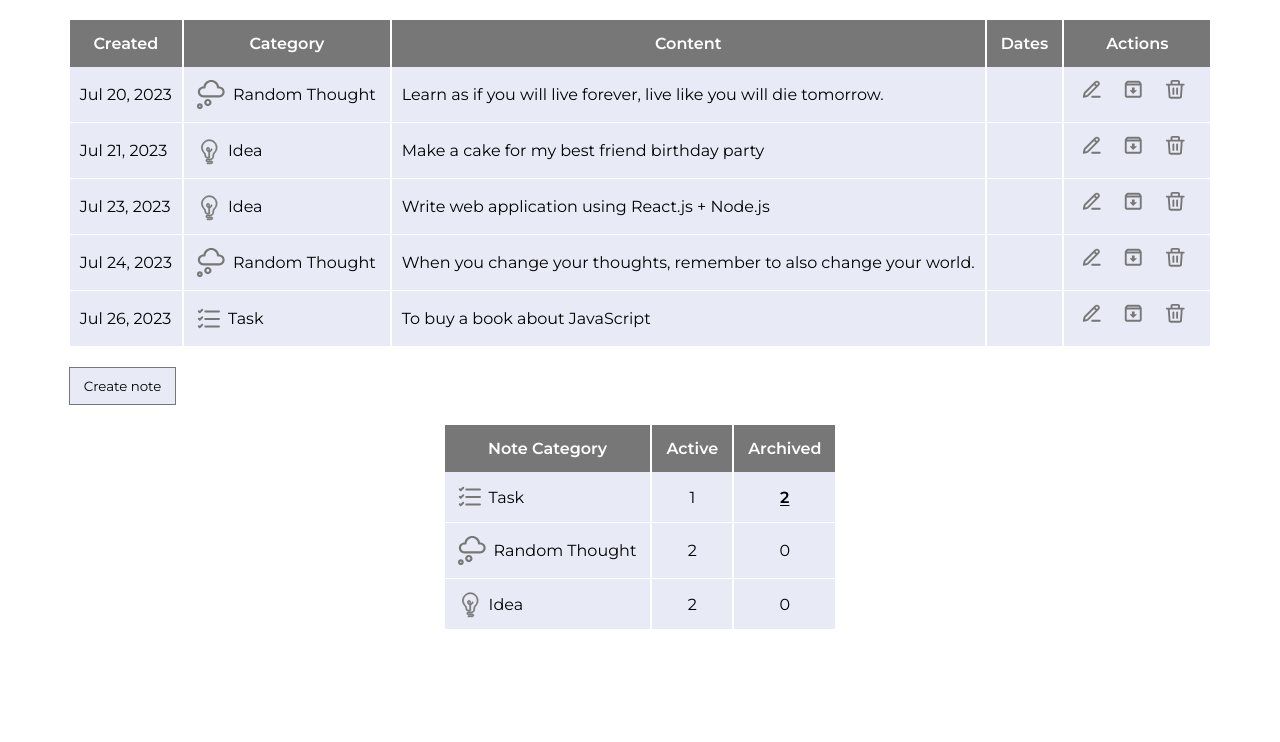
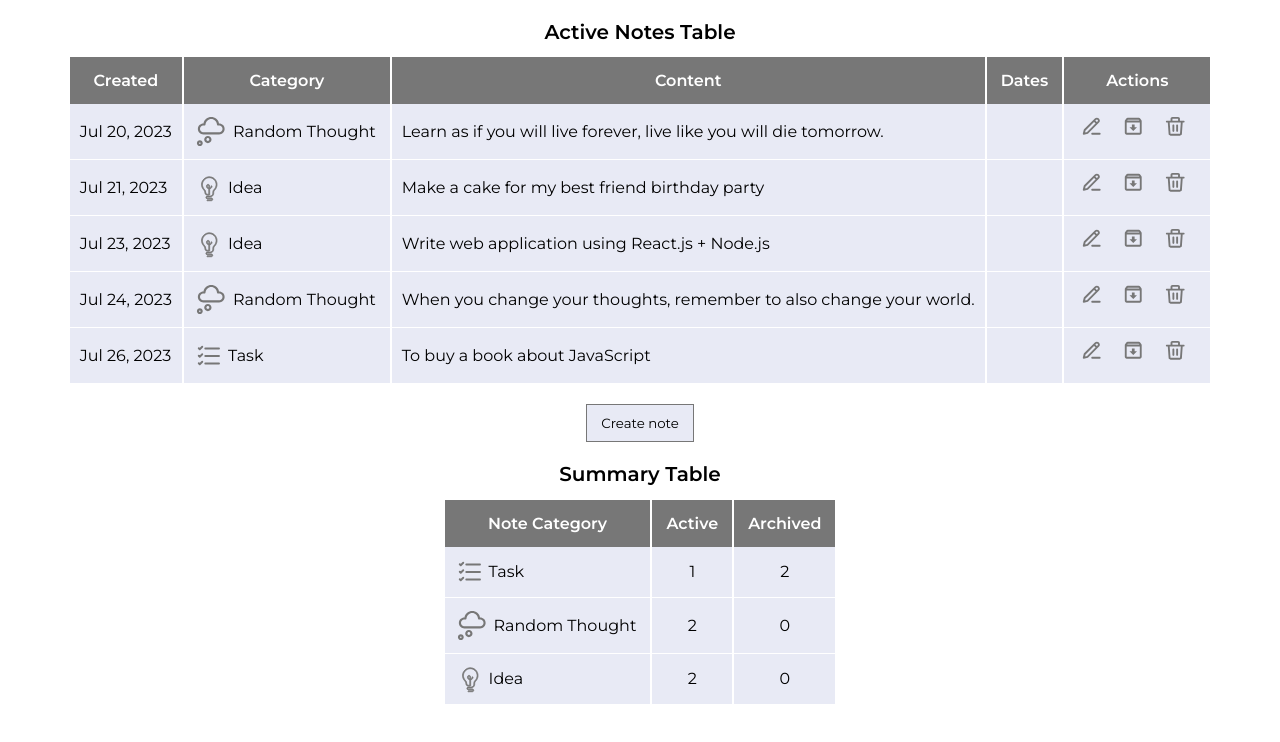
Before and after one commit to yulia-bisyuk/notes-app, a website built with Parcel: page src/index.html in a window 1280 px wide. Built offline with nearby package versions, Linux system fonts and the light colour scheme.

Commit message:
feat: task finished

```diff
--- a/src/index.html
+++ b/src/index.html
@@ -14,6 +14,7 @@
 <body>
   <div class="wrapper">
     <!-- main table -->
+    <h1>Active Notes Table</h1>
     <table>
       <thead class="table-head">
         <tr class="table-head-item">
@@ -77,6 +78,7 @@
 
   <!-- summary table -->
   <div class="wrapper">
+    <h1>Summary Table</h1>
     <table>
       <thead class="table-head">
         <tr class="table-head-item">
@@ -87,8 +89,8 @@
       </thead>
 
       <tbody id="summary-table-body">
+        <!-- single item template -->
         <template id="summary-table-item">
-
           <tr class="table-body-item">
             <td>
               <div class="flex-start category-icon">
--- a/src/js/actions.js
+++ b/src/js/actions.js
@@ -48,7 +48,6 @@ export const createNote = (e, notes) => {
 };
 
 export const deleteNote = (notes, id) => {
-  console.log(`index: `, index);
   const index = notes.indexOf((note) => note.id === id);
   notes.splice(index, 1);
   populateMainTable();
@@ -66,11 +65,9 @@ export const editNote = (note) => {
   refs.contentInput.value = note.content;
 };
 
-export const toggleStatus = (notes, id) => {
+export const setArchived = (notes, id) => {
   let noteToUpdate = notes.find((note) => note.id === id);
-
-  noteToUpdate.archived = !noteToUpdate.archived;
-
+  noteToUpdate.archived = true;
   populateMainTable();
   populateSummaryTable();
 };
--- a/src/js/populateTables.js
+++ b/src/js/populateTables.js
@@ -1,18 +1,9 @@
 import { refs } from './refs';
 import { notes } from '../data/notes';
 import { createCategoryIcon } from '../utils';
-import {
-  createNote,
-  deleteNote,
-  editNote,
-  toggleStatus,
-  // getSummary,
-  // getActive,
-  // getArchived,
-} from './actions';
+import { createNote, deleteNote, editNote, setArchived } from './actions';
 
 const getActive = (notes) => (notes = notes.filter((note) => !note.archived));
-// const getArchived = (notes) => notes.filter((note) => note.archived);
 const getSummary = (notes) => {
   const result = notes.reduce((acc, note) => {
     const foundCategory = acc.find((item) => item.category === note.category);
@@ -32,17 +23,12 @@ const getSummary = (notes) => {
   return result;
 };
 
-// const archivedNotes = getArchived(notes);
-// console.log(`activeNotes: `, activeNotes);
-// console.log(`archivedNotes: `, archivedNotes);
-
 export const populateMainTable = () => {
   const activeNotes = getActive(notes);
-  console.log(`activeNotes: `, activeNotes);
   // remove old notes before render new
   document.querySelectorAll('.table-body-item').forEach((tr) => tr.remove());
 
-  return activeNotes.map((note, index) => {
+  return activeNotes.map((note) => {
     let template = refs.rowTemplate.content.cloneNode(true);
 
     template.querySelector('.created').textContent = note.created;
@@ -63,16 +49,13 @@ export const populateMainTable = () => {
     editBtn.addEventListener('click', () => editNote(note));
 
     const archiveBtn = template.querySelector('.archive-button');
-    archiveBtn.addEventListener('click', () => toggleStatus(notes, note.id));
+    archiveBtn.addEventListener('click', () => setArchived(notes, note.id));
 
     refs.tableBody.appendChild(template);
   });
 };
 
 export const populateSummaryTable = () => {
-  // document
-  //   .querySelectorAll('.summary-table-body-item')
-  //   .forEach((tr) => tr.remove());
   const statistics = getSummary(notes);
 
   return statistics.map((item) => {
@@ -89,11 +72,6 @@ export const populateSummaryTable = () => {
 
     summaryTemplate.querySelector('.active').textContent = item.active;
     summaryTemplate.querySelector('.archived').textContent = item.archived;
-    item.archived !== 0
-      ? summaryTemplate
-          .querySelector('.archived')
-          .classList.add('archived-bold')
-      : '';
 
     refs.summaryTableBody.appendChild(summaryTemplate);
   });
--- a/src/js/refs.js
+++ b/src/js/refs.js
@@ -10,8 +10,6 @@ export const refs = {
   modalSubmitButton: document.getElementById('submit-button'),
 
   createButton: document.getElementById('create'),
-  // editButton: document.getElementsByName('edit-button'),
-  // archiveButton: document.getElementById('archive'),
   closeButton: document.getElementById('close'),
 
   createForm: document.getElementById('create-form'),
--- a/src/main.js
+++ b/src/main.js
@@ -2,5 +2,4 @@
 import './style.scss';
 import './js/actions';
 import './js/populateTables';
-
 import './js/toggleModal';
--- a/src/sass/modal.scss
+++ b/src/sass/modal.scss
@@ -80,7 +80,3 @@
   font-size: 12px;
   color: #ff5733;
 }
-
-// .edit-dates {
-//   color: #ff5733;
-// }
--- a/src/sass/table.scss
+++ b/src/sass/table.scss
@@ -1,6 +1,11 @@
 .wrapper {
   width: fit-content;
   margin: 20px auto;
+}
+
+.wrapper h1 {
+  font-size: 20px;
+  text-align: center;
 }
 
 .table-head {
@@ -48,8 +53,7 @@
 
 .create-button {
   display: block;
-  margin-right: auto;
-  margin-top: 20px;
+  margin: 20px auto;
   padding: 10px 14px;
   border: 1px solid #777777;
   background-color: #e8eaf5;
@@ -61,7 +65,7 @@
   text-align: center;
 }
 
-.archived-bold {
+.bold {
   font-weight: 600;
   text-decoration: underline;
   text-underline-offset: 2px;
```
Also changed, not shown: dist/index.html, 8 other files.
